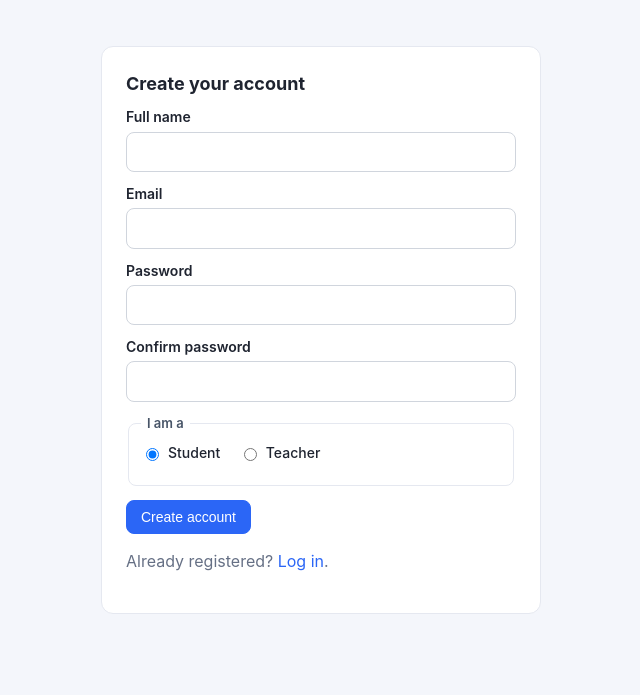
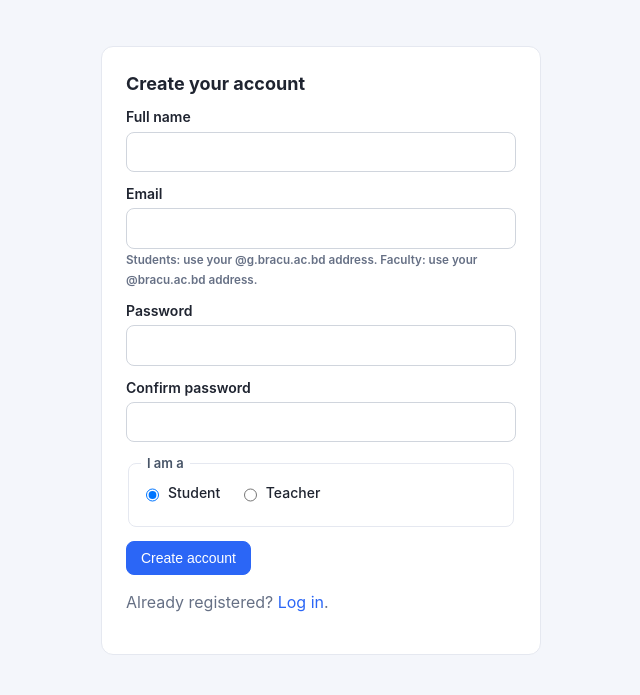
Before and after one commit to tah10mid/CSE370-PROJECT, a PHP site: page /auth/register.php in a window 1280 px wide. Shown: the part 59-754 px from the top of the page, without its empty margins (319-959 px from the left). Run offline with PHP 8.4, Linux system fonts and the light colour scheme.

Commit message:
Fix demo password hash, gate direct join to owners, enforce BRACU email domains
- sql/seed.sql: replace placeholder bcrypt hash with real password_hash
  value for password123; update seed emails to @g.bracu.ac.bd / @bracu.ac.bd
- projects/view.php: require is_owner for the direct 'join' action so
  non-owner students must go through the team-request approval flow
- profile/index.php: fix UPDATE student bind_param type string from
  'dssssssii' to 'dsssssiii' (5 strings + 3 ints, not 6s + 2i)
- auth/register.php: enforce students use @g.bracu.ac.bd G-Suite mail
  and faculty use @bracu.ac.bd; show the rule under the email field
- README.md: update demo credentials and document the email policy

```diff
--- a/auth/register.php
+++ b/auth/register.php
@@ -20,6 +20,18 @@ if ($_SERVER['REQUEST_METHOD'] === 'POST') {
     if (strlen($password) < 6)                     $errors[] = 'Password must be at least 6 characters.';
     if ($password !== $confirm)                    $errors[] = 'Passwords do not match.';
     if (!in_array($role, ['student', 'teacher'], true)) $errors[] = 'Role must be student or teacher.';
+
+    $email_lower     = strtolower($email);
+    $is_student_mail = substr($email_lower, -strlen('@g.bracu.ac.bd')) === '@g.bracu.ac.bd';
+    $is_faculty_mail = !$is_student_mail
+        && substr($email_lower, -strlen('@bracu.ac.bd')) === '@bracu.ac.bd';
+
+    if ($role === 'student' && !$is_student_mail) {
+        $errors[] = 'Students must register with their BRACU G-Suite email (ending in @g.bracu.ac.bd).';
+    }
+    if ($role === 'teacher' && !$is_faculty_mail) {
+        $errors[] = 'Faculty must register with their BRACU email (ending in @bracu.ac.bd).';
+    }
 
     if (!$errors) {
         $chk = $conn->prepare('SELECT id FROM user WHERE email = ?');
@@ -88,6 +100,7 @@ require __DIR__ . '/../includes/header.php';
         <label>
             Email
             <input type="email" name="email" required value="<?= h($old['email']) ?>">
+            <small class="muted">Students: use your @g.bracu.ac.bd address. Faculty: use your @bracu.ac.bd address.</small>
         </label>
         <label>
             Password
--- a/profile/index.php
+++ b/profile/index.php
@@ -32,7 +32,7 @@ if ($_SERVER['REQUEST_METHOD'] === 'POST') {
             $ug   = isset($_POST['undergrad_flag']) ? 1 : 0;
             $pg   = isset($_POST['postgrad_flag'])  ? 1 : 0;
             $s = $conn->prepare('UPDATE student SET cgpa=?, preferable_coding_language=?, thesis_starting_time=?, project_starting_time=?, dept=?, semester=?, undergrad_flag=?, postgrad_flag=? WHERE user_id=?');
-            $s->bind_param('dssssssii', $cgpa, $lang, $tst, $pst, $dept, $sem, $ug, $pg, $uid);
+            $s->bind_param('dsssssiii', $cgpa, $lang, $tst, $pst, $dept, $sem, $ug, $pg, $uid);
             $s->execute();
             $s->close();
             flash('success', 'Student info saved.');
--- a/projects/view.php
+++ b/projects/view.php
@@ -54,7 +54,7 @@ if ($_SERVER['REQUEST_METHOD'] === 'POST') {
             $s->execute(); $s->close();
             flash('success', 'Status removed.');
         }
-        elseif ($action === 'join' && is_student()) {
+        elseif ($action === 'join' && is_student() && $is_owner) {
             $s = $conn->prepare('INSERT IGNORE INTO student_join_project (project_id, id) VALUES (?, ?)');
             $s->bind_param('ii', $pid, $uid);
             $s->execute(); $s->close();
```
Also changed, not shown: sql/seed.sql (+6 -6 lines), README.md.
